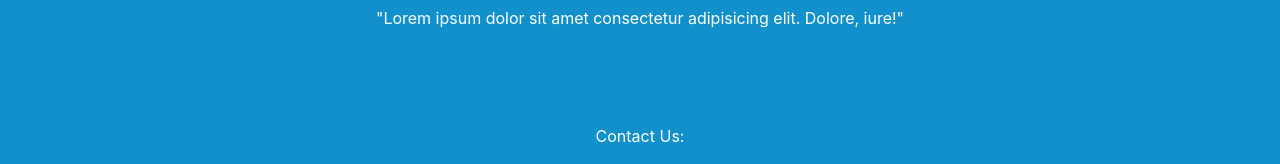
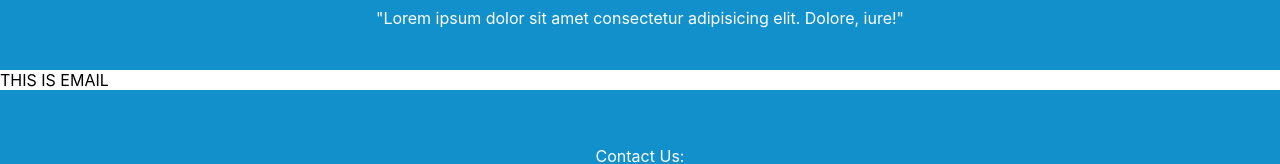
Before and after one commit to Parrasite9/peachyCleanPaws, a React (Create React App) app: page / in a window 1280 px wide. Shown: the part 3475-3639 px from the top of the page. Built offline with nearby package versions, Linux system fonts and the light colour scheme.

Commit message:
FAQ and Email files has been created

```diff
--- /dev/null
+++ b/src/components/Home/Email.js
@@ -0,0 +1,11 @@
+import React from 'react'
+
+function Email() {
+  return (
+    <div className='email'>
+      THIS IS EMAIL
+    </div>
+  )
+}
+
+export default Email
--- /dev/null
+++ b/src/components/Home/FAQ.js
@@ -0,0 +1,11 @@
+import React from 'react'
+
+function FAQ() {
+  return (
+    <div className='faq'>
+
+    </div>
+  )
+}
+
+export default FAQ
--- a/src/components/Home/Home.js
+++ b/src/components/Home/Home.js
@@ -6,6 +6,8 @@ import Services from '../Home/Services/Services'
 import Footer from '../Footer'
 import SocialStatus from './SocialStatus'
 import Testimonials from './Testimonials'
+import Email from './Email'
+import FAQ from './FAQ'
 
 function Home() {
   return (
@@ -16,6 +18,8 @@ function Home() {
       <SocialStatus />
       <Mission />
       <Testimonials />
+      <Email />
+      <FAQ />
       <Footer />
     </div>
   )
```
Also changed, not shown: src/css/Home/FAQ.css (added).
